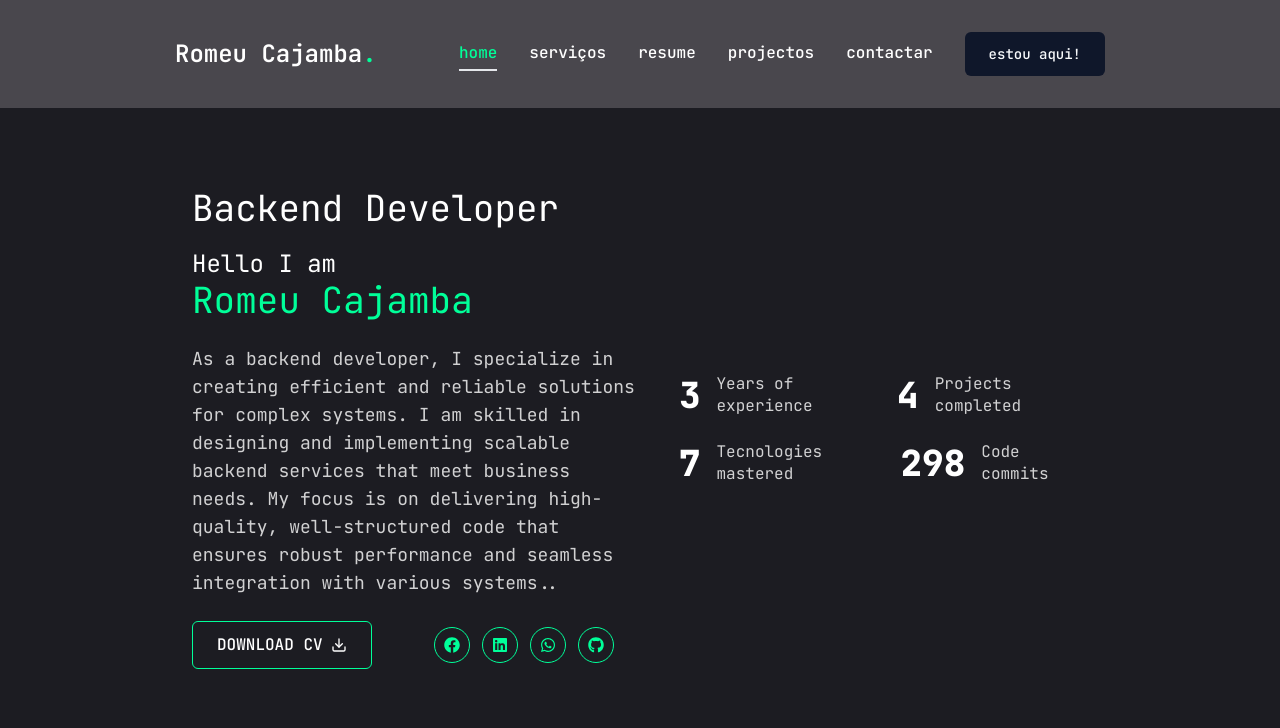
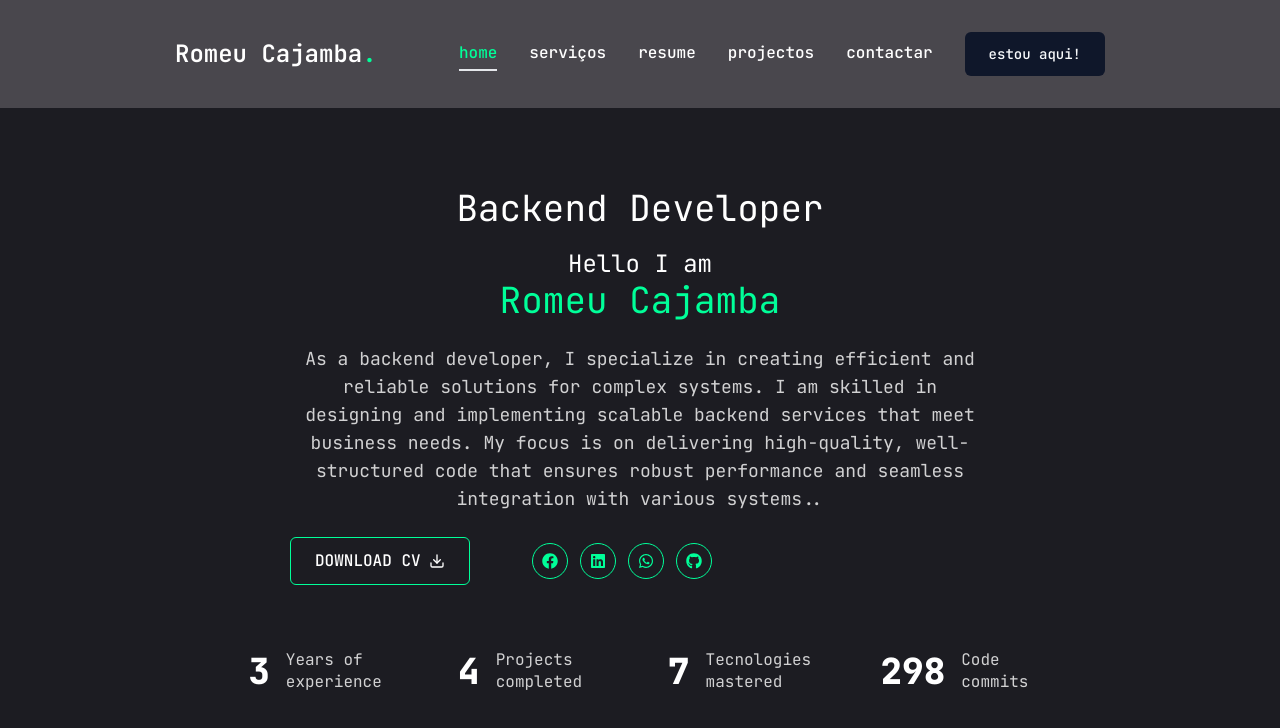
Before and after one commit to romeucajamba/portfolio_Cajamba, a Next.js app: page / in a window 1280 px wide. Shown: the top 728 px of the page. Built offline with nearby package versions, Linux system fonts and the light colour scheme.

Commit message:
feat: melhorias na home

```diff
--- a/src/app/page.tsx
+++ b/src/app/page.tsx
@@ -8,15 +8,15 @@ export default function Home() {
     <section className="h-screen flex mt-20">
       <div className="container mx-auto px-4 sm:px-6 lg:px-8">
         {/* Flex layout that is column on small screens and row on larger screens */}
-        <div className="flex flex-col md:flex-row items-center justify-between space-y-8 md:space-y-0 md:space-x-8">
-          <div className="text-center md:text-left">
+        <div className="flex flex-col md:flex-col items-center justify-between space-y-8 md:space-y-16 md:space-x-8">
+          <div className="text-center">
             <span className="text-2xl md:text-3xl lg:text-4xl">Backend Developer</span>
             <h1 className="text-lg md:text-xl lg:text-2xl mb-6 mt-4">
               Hello I am
               <br/><span className="text-accent text-2xl md:text-3xl lg:text-4xl">Romeu Cajamba</span>
             </h1>
 
-            <p className="text-sm md:text-base lg:text-lg max-w-[500px] mb-6 text-white/80 ">
+            <p className="text-sm md:text-md lg:text-lg max-w-[700px] mb-6 text-white/80 ">
               As a backend developer, I specialize in creating efficient and reliable solutions
               for complex systems. I am skilled in designing and implementing scalable backend
               services that meet business needs. My focus is on delivering high-quality,
--- a/src/app/work/page.tsx
+++ b/src/app/work/page.tsx
@@ -36,7 +36,7 @@ const projects = [
       { name: "Typescript"},
     ],
     image: '/work/TelaPrincipal.png',
-    live: "",
+    live: "https://github.com/romeucajamba/BiblioGest",
     github: "https://github.com/romeucajamba/BiblioGest"
   },
   {
```
